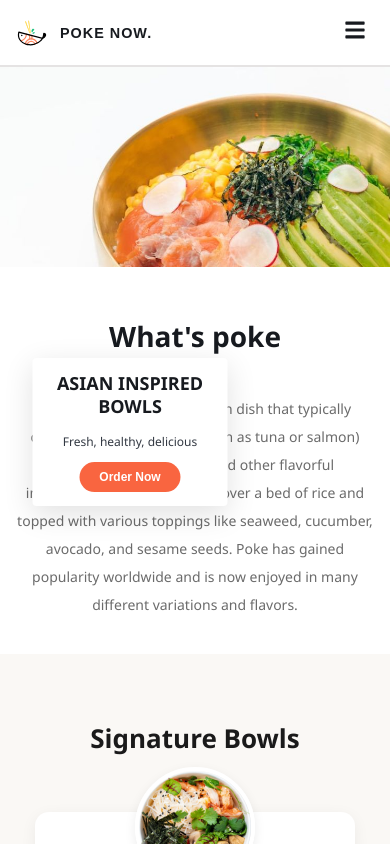
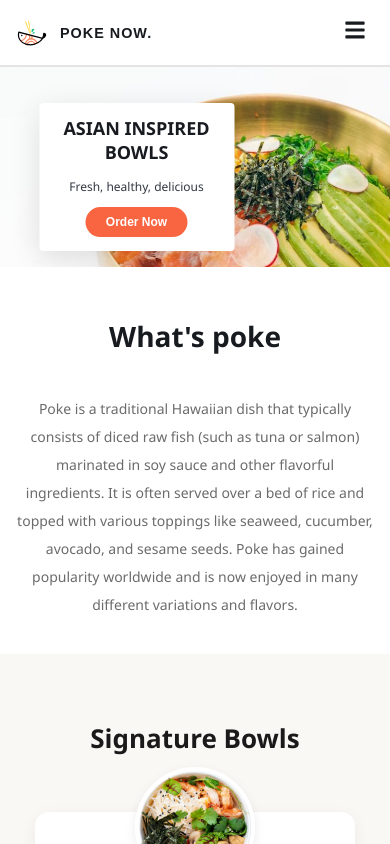
Before and after one commit to lalit-sahu-iphtech/Restaurant-App, a React (Vite) app: page / in a window 390 px wide. Shown: the top 844 px of the page. Built offline with nearby package versions, Linux system fonts and the light colour scheme.

Commit message:
fix hero content on mobile screen

```diff
--- a/src/pages/HomePage/HomePage.css
+++ b/src/pages/HomePage/HomePage.css
@@ -11,28 +11,28 @@ body {
 
 /* ===== HERO ===== */
 .hero {
-    /* background: #ffffff;
-    padding: 0; */
-    /* margin: 0; */
-    /* width: 100%;
-    overflow: hidden; */
+    background: #ffffff;
     padding: 0;
-    background: #faf8f5;
+    margin: 0;
+    width: 100%;
+    overflow: hidden;
+    /* padding: 0;
+    background: #faf8f5; */
 }
 
 .hero-container {
-    /* width: 100%;
+    width: 100%;
     margin: 0;
     padding: 0;
     position: relative;
-    overflow: hidden; */
-    max-width: 100%;
+    overflow: hidden;
+    /* max-width: 100%;
     margin: 0;
-    padding: 0;
+    padding: 0; */
 }
 
 .hero-container>img {
-    /* width: 100%;
+    width: 100%;
     height: 795px;
     object-fit: cover;
     object-position: center;
@@ -40,13 +40,13 @@ body {
     margin: 0;
     padding: 0;
     image-rendering: -webkit-optimize-contrast;
-    image-rendering: crisp-edges; */
-    width: 100%;
+    image-rendering: crisp-edges;
+    /* width: 100%;
     height: 795px;
     object-fit: cover;
     display: block;
     margin: 0;
-    padding: 0;
+    padding: 0; */
 }
 
 .hero-content {
@@ -579,11 +579,11 @@ body {
     .hero-content {
         position: absolute;
         top: 50%;
-        left: 50%;
+        left: 35%;
         transform: translate(-50%, -50%);
         padding: 30px 35px;
-        max-width: 85%;
-        width: 85%;
+        max-width: 55%;
+        width: 55%;
         height: auto;
         min-height: auto;
         text-align: center;
@@ -745,11 +745,11 @@ body {
     .hero-content {
         position: absolute;
         top: 50%;
-        left: 50%;
+        left: 40%;
         transform: translate(-50%, -50%);
         padding: 20px 25px;
-        max-width: 92%;
-        width: 92%;
+        max-width: 45%;
+        width: 45%;
         height: auto;
         min-height: auto;
         text-align: center;
@@ -928,7 +928,7 @@ body {
         width: 50%;
         min-height: auto;
         margin-top: 10px;
-        margin-left: -65px;
+        left: 35%;
     }
 
     .hero-content h1 {
```
